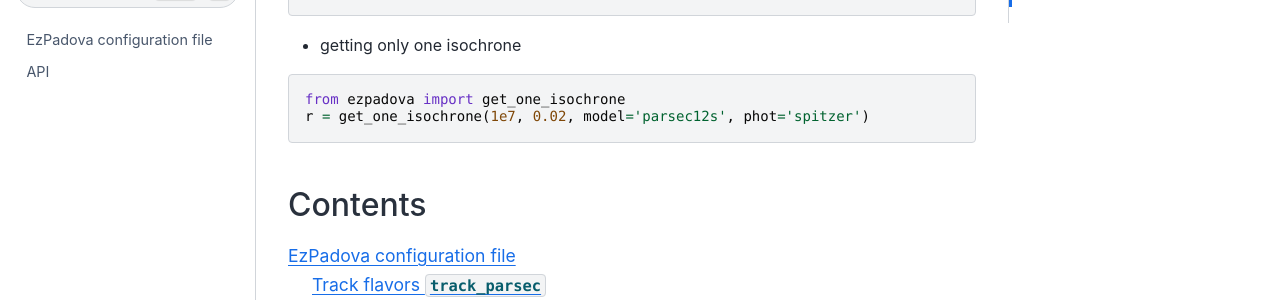
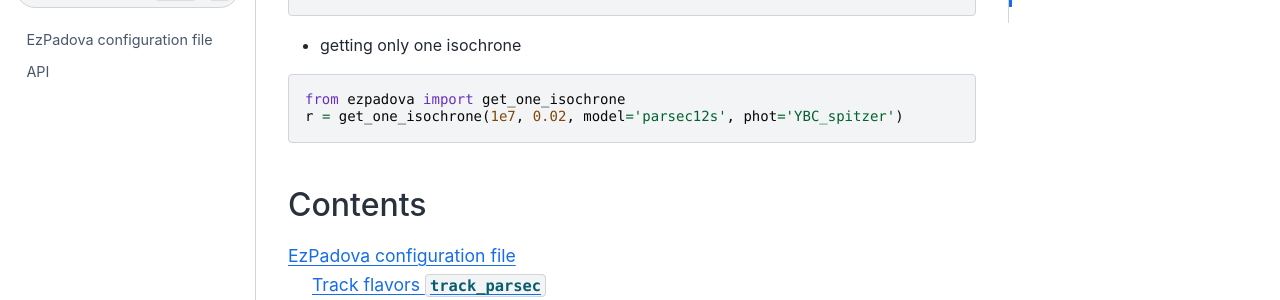
Before and after one commit to mfouesneau/ezpadova, a Sphinx documentation site: the page built from doc/index.rst, in a window 1280 px wide and 900 px high, scrolled down 1540 px. Shown: the part 152-452 px from the top of the window. Built offline with Sphinx 7.4.7 and the Sphinx Book theme 1.1.4, drawn with Linux system fonts in a browser that asks for light colours.

Commit message:
typo corrections

```diff
--- a/doc/index.rst
+++ b/doc/index.rst
@@ -70,7 +70,7 @@ Example usage (deprecated)
 .. code-block:: python
 
     from ezpadova import get_one_isochrone
-    r = get_one_isochrone(1e7, 0.02, model='parsec12s', phot='spitzer')
+    r = get_one_isochrone(1e7, 0.02, model='parsec12s', phot='YBC_spitzer')
 
 
 Contents
```
Also changed, not shown: README.md (+1 -1 lines).
